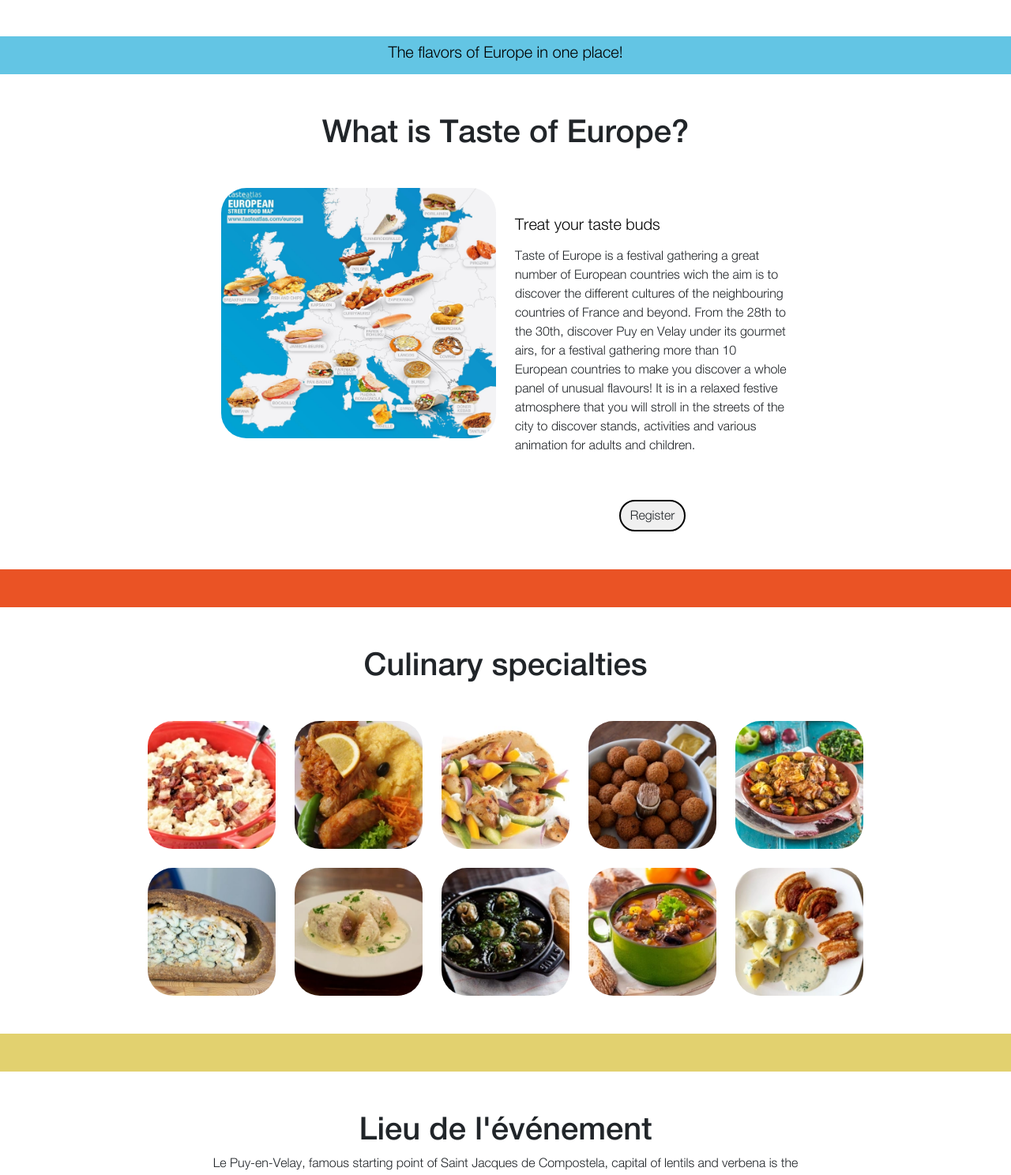
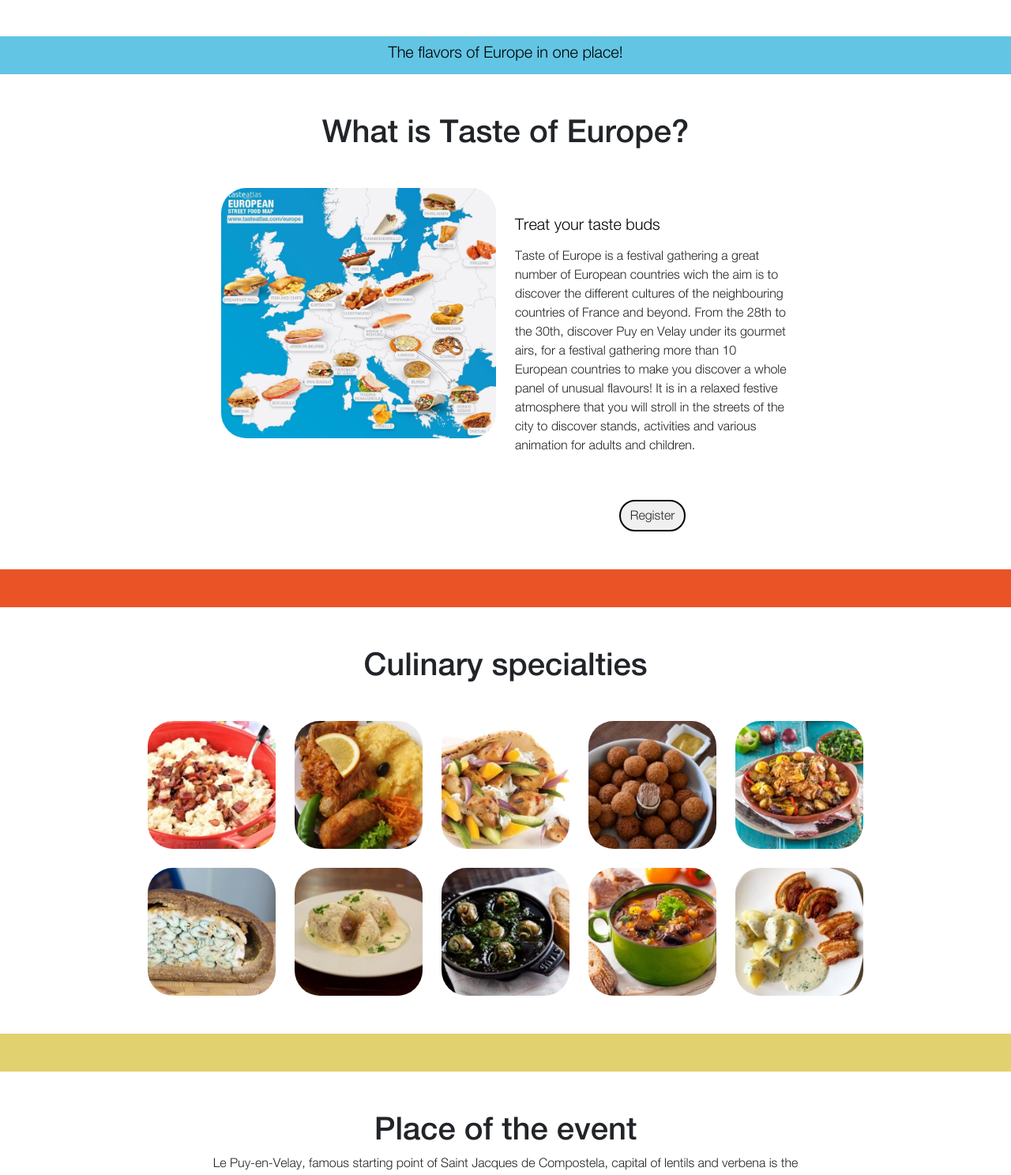
Before and after one commit to Apatheus/Taste-of-Europe, a PHP site: page /index_ang.php in a window 1280 px wide. Shown: the part 484-1972 px from the top of the page at 79% size. Run offline with PHP 8.4, Linux system fonts and the light colour scheme; some libraries are stand-ins or nearby versions.

Commit message:
Update index_ang.php

```diff
--- a/index_ang.php
+++ b/index_ang.php
@@ -109,7 +109,7 @@
 
     <div class="bandeaujaune mt-5 mb-5"></div>
 
-    <h1 class="d-flex justify-content-center">Lieu de l'événement</h1>
+    <h1 class="d-flex justify-content-center">Place of the event</h1>
     <div class="container">
         <p class="text-center offset-md-2 col-md-8">Le Puy-en-Velay, famous starting point of Saint Jacques de Compostela, capital of
         lentils and verbena is the ideal place to share these moments with its cobbled streets and its
```
